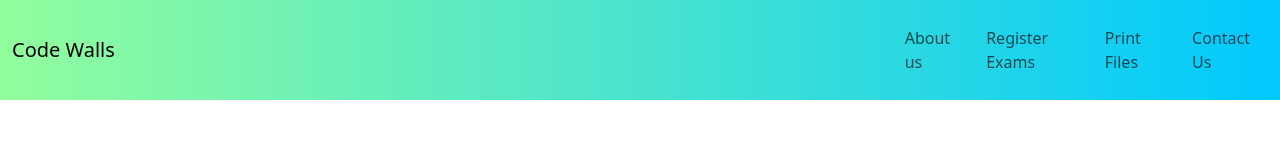
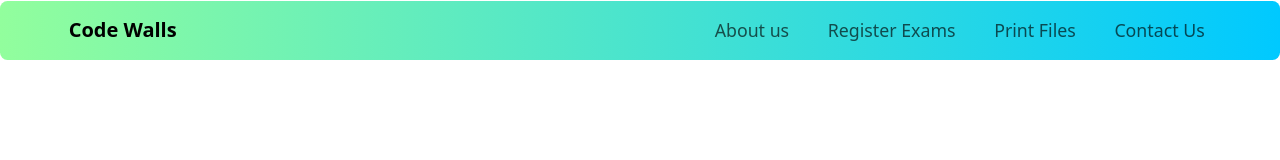
Before and after one commit to tataw-cl/Code-walls.github.io, a plain HTML site: page index.html in a window 1280 px wide. Drawn offline with nearby package versions, Linux system fonts and the light colour scheme.

Commit message:
Styled Nav bar

```diff
--- a/Assets/style.css
+++ b/Assets/style.css
@@ -9,14 +9,27 @@
         /* Chrome 10-25, Safari 5.1-6 */
         background: linear-gradient(to right, #92FE9D, #00C9FF);
         /* W3C, IE 10+/ Edge, Firefox 16+, Chrome 26+, Opera 12+, Safari 7+ */
+        color: rgb(133, 128, 121);
+        font-size: 0.47cm;
         padding-right: 4.5rem;
+        margin-top: 0.03cm;
+        border-radius: 0.2cm;
+        font-family: system-ui, -apple-system, BlinkMacSystemFont, 'Segoe UI', Roboto, Oxygen, Ubuntu, Cantarell, 'Open Sans', 'Helvetica Neue', sans-serif;
  }
  .nav-item{
     padding: 10px auto;
-    margin: 10px 10px;
+    margin-left: 0.6cm;
+    display: flex;
+
+ }
+ .margin{
+    margin-left: 13cm;
     display: flex;
  }
- .margin{
-    margin-left: 20cm;
-    display: flex;
+ .navbar-brand{
+   margin-left: 1.5cm;
+   font-weight: 550;
+   font-size:larger;
+   color: rgb(133, 128, 121);
+   font-family: system-ui, -apple-system, BlinkMacSystemFont, 'Segoe UI', Roboto, Oxygen, Ubuntu, Cantarell, 'Open Sans', 'Helvetica Neue', sans-serif;
  }
--- a/index.html
+++ b/index.html
@@ -4,8 +4,8 @@
     <meta charset="UTF-8">
     <meta http-equiv="X-UA-Compatible" content="IE=edge">
     <meta name="viewport" content="width=device-width, initial-scale=1.0">
-    <title>Document</title>
-    <link rel="stylesheet" href="/Assets/style.css">
+    <title>Code Walls</title>
+    <link rel="stylesheet" href="Assets/style.css">
     <link href="https://cdn.jsdelivr.net/npm/bootstrap@5.3.0-alpha3/dist/css/bootstrap.min.css" rel="stylesheet"
         integrity="sha384-KK94CHFLLe+nY2dmCWGMq91rCGa5gtU4mk92HdvYe+M/SXH301p5ILy+dN9+nJOZ" crossorigin="anonymous">
 </head>
```
